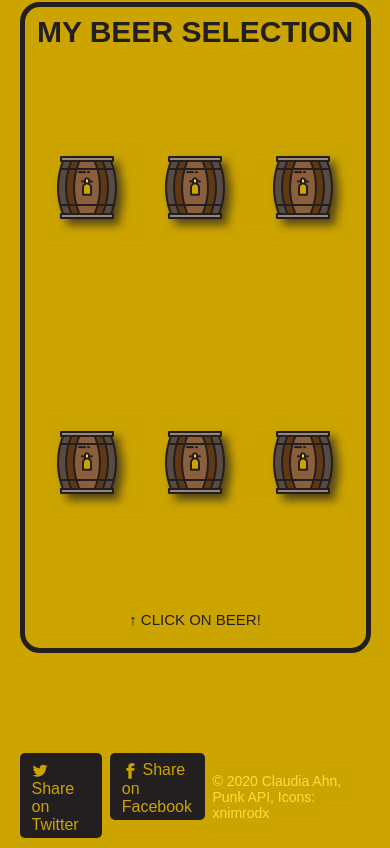
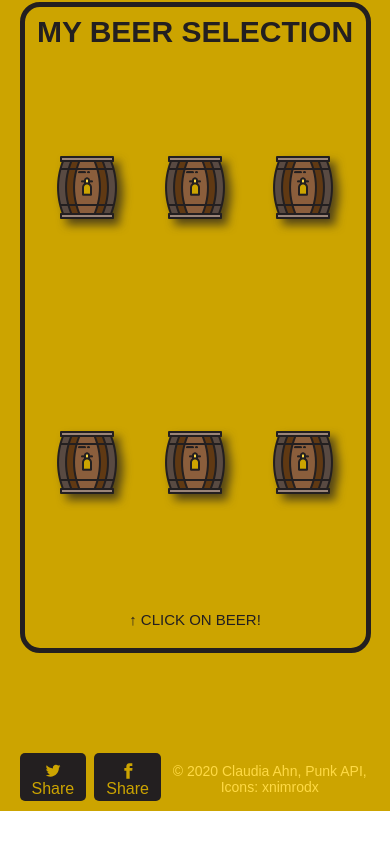
Before and after one commit to cma129/claudiaAhnProject5, a React (Create React App) app: page / in a window 390 px wide. Shown: the part 3147-3995 px from the top of the page. After the commit the page ends 3958 px from the top, so only its background shows below. Built offline with nearby package versions, Linux system fonts and the light colour scheme; no server answers; a web font is replaced by a local one.

Commit message:
sharing button styling

```diff
--- a/public/index.html
+++ b/public/index.html
@@ -6,8 +6,8 @@
     <meta name="viewport" content="width=device-width, initial-scale=1" />
     <meta name="theme-color" content="#000000" />
     <meta
-      name="description"
-      content="Create your own beer selection based on your personal taste!"
+      name="Create your own beer selection based on your personal taste!"
+      content="Fun way to find out and try different beers"
     />
     <link rel="apple-touch-icon" href="%PUBLIC_URL%/favicon.png" />
     <!--
--- a/src/components/Footer.js
+++ b/src/components/Footer.js
@@ -8,12 +8,12 @@ class Footer extends Component {
                     <li><a className="link" href="https://twitter.com/intent/tweet/?text=Not sure which beer to try? Use this app to create your own beer selection based on your personal taste! Check out My Beer Selection:;url=https%3A%2F%2Fclaudiaahn.com%2FmyBeerSelection&via=ahn_claudia" target="_blank" rel="noopener noreferrer" aria-label="Share on Twitter">
                         <div className="sharing twitter"><div aria-hidden="true" className="sharingIcon">
                             <svg xmlns="http://www.w3.org/2000/svg" viewBox="0 0 24 24"><path d="M23.44 4.83c-.8.37-1.5.38-2.22.02.93-.56.98-.96 1.32-2.02-.88.52-1.86.9-2.9 1.1-.82-.88-2-1.43-3.3-1.43-2.5 0-4.55 2.04-4.55 4.54 0 .36.03.7.1 1.04-3.77-.2-7.12-2-9.36-4.75-.4.67-.6 1.45-.6 2.3 0 1.56.8 2.95 2 3.77-.74-.03-1.44-.23-2.05-.57v.06c0 2.2 1.56 4.03 3.64 4.44-.67.2-1.37.2-2.06.08.58 1.8 2.26 3.12 4.25 3.16C5.78 18.1 3.37 18.74 1 18.46c2 1.3 4.4 2.04 6.97 2.04 8.35 0 12.92-6.92 12.92-12.93 0-.2 0-.4-.02-.6.9-.63 1.96-1.22 2.56-2.14z" /></svg>
-                        </div>Share on Twitter</div>
+                        </div>Share <span className="hideSocial">on Twitter</span></div>
                     </a></li>
                     <li><a className="link" href="https://facebook.com/sharer/sharer.php?u=https%3A%2F%2Fclaudiaahn.com%2FmyBeerSelection&quote=Not sure which beer to try? Use this app to create your own beer selection based on your personal taste. Check out My Beer Selection!" target="_blank" rel="noopener noreferrer" aria-label="Share on Facebook">
                         <div className="sharing facebook"><div aria-hidden="true" className="sharingIcon">
                             <svg xmlns="http://www.w3.org/2000/svg" viewBox="0 0 24 24"><path d="M18.77 7.46H14.5v-1.9c0-.9.6-1.1 1-1.1h3V.5h-4.33C10.24.5 9.5 3.44 9.5 5.32v2.15h-3v4h3v12h5v-12h3.85l.42-4z" /></svg>
-                        </div>Share on Facebook</div>
+                        </div>Share <span className="hideSocial">on Facebook</span></div>
                     </a></li>
                 </ul>
                 <p>© 2020 Claudia Ahn, Punk API, Icons: xnimrodx</p>
--- a/src/index.css
+++ b/src/index.css
@@ -495,7 +495,6 @@ footer ul {
   transition: 25ms ease-out;
   padding: 0.5em 0.75em 0.2em;
   background-color: #231f20;
-
 }
 
 .sharingIcon {
@@ -720,6 +719,10 @@ footer p {
     font-size: 15px;
     width: 100%;
   }
+
+  .hideSocial {
+    display: none;
+  }
 }
 
 @media(max-width: 600px) {
@@ -795,6 +798,18 @@ footer p {
 
   .selectionName {
     left: 1.5%;
+  }
+
+  .link {
+    text-align: center;
+  }
+
+  .sharingIcon svg {
+    margin: 0;
+  }
+
+  footer p {
+    text-align: center;
   }
 }
 
```
